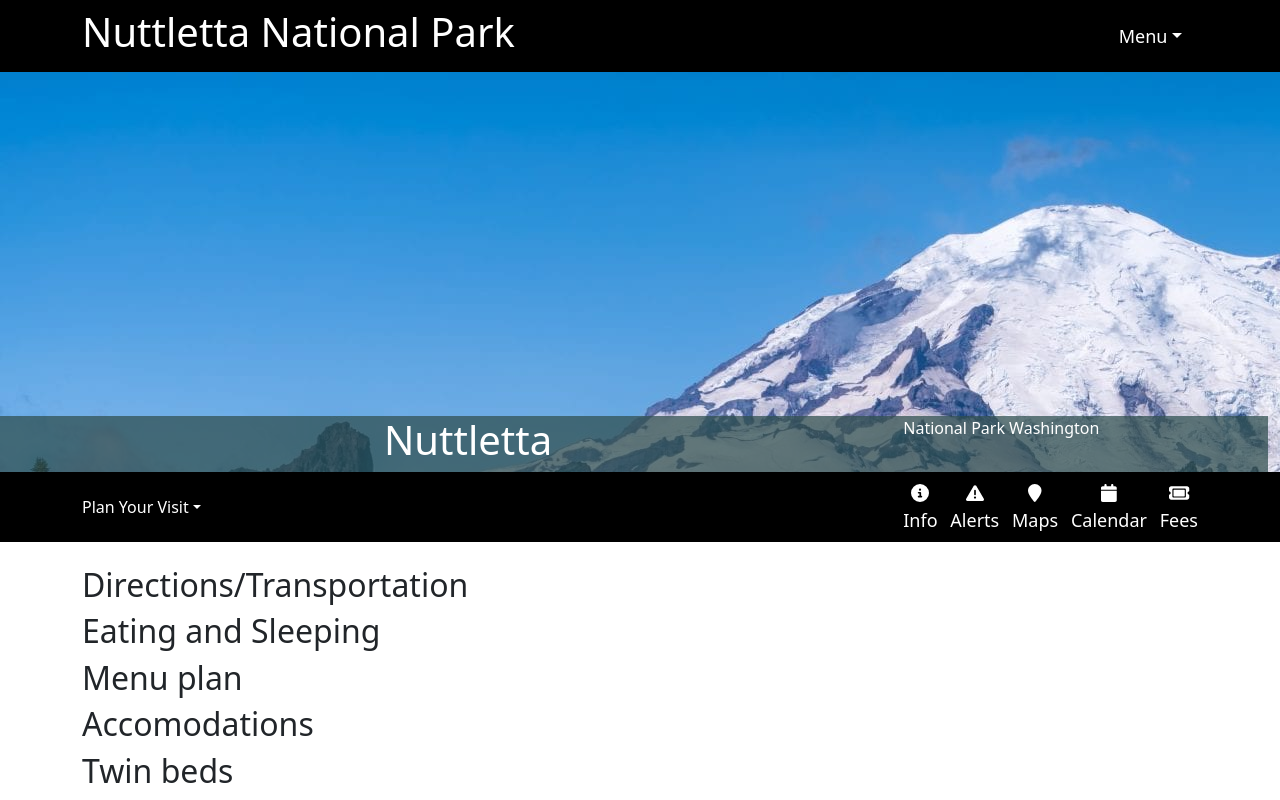
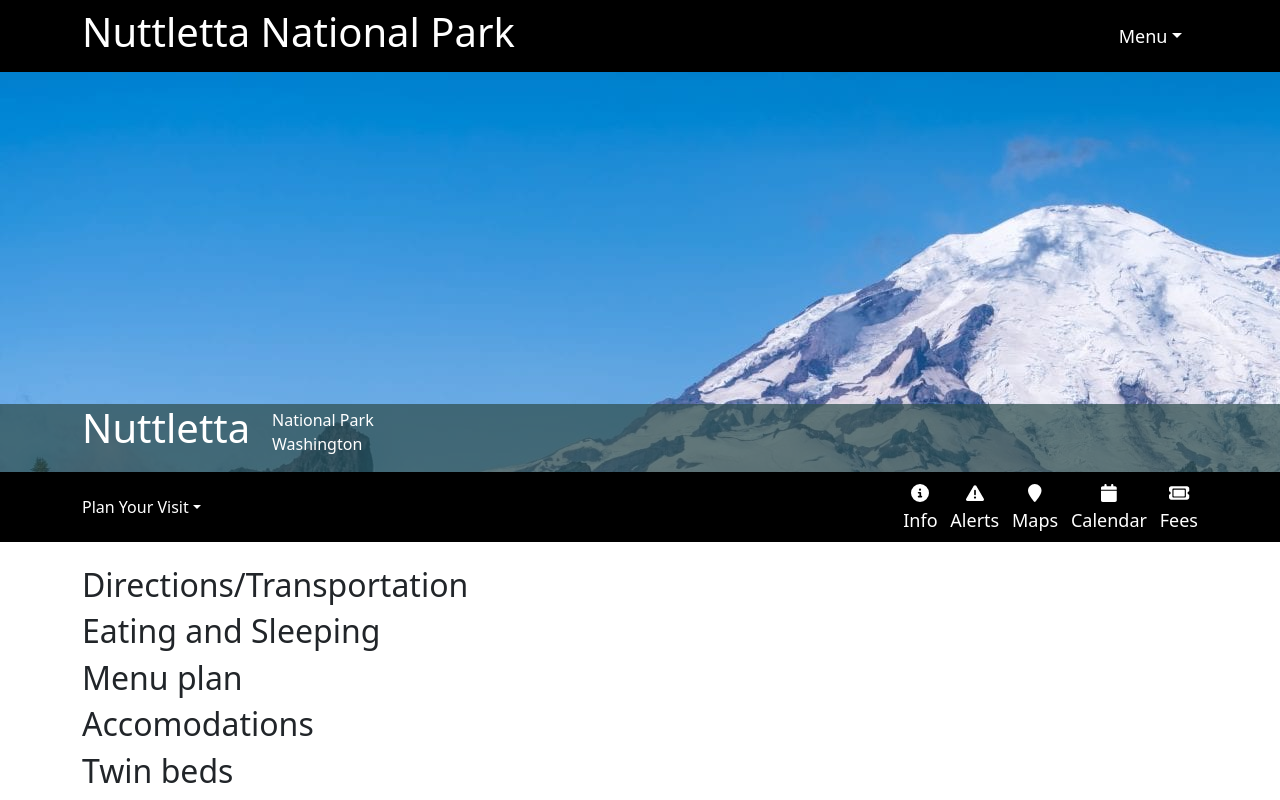
Before and after one commit to MikeColetta/nuttlettawedding, a React (Create React App) app: page / in a window 1280 px wide. Shown: the top 800 px of the page. Built offline with nearby package versions, Linux system fonts and the light colour scheme.

Commit message:
fixed translucent welcome message alignment issue.

```diff
--- a/src/components/Banner/index.js
+++ b/src/components/Banner/index.js
@@ -1,22 +1,23 @@
 import React from "react";
 import "./style.css";
-import { Row, Col } from "react-bootstrap";
+import { Row, Col, Container } from "react-bootstrap";
 
 
 function Banner() {
     return (
         <div className="bannerContainer">
-            <Row className="welcomeMessage">
-                <Col xs={2}></Col>
-                <Col>
-                    <h1 >Nuttletta</h1>
-                </Col>
-                <Col>
-                    <p>National Park Washington</p>
-                </Col>
-                <Col xs={8}>
-                </Col>
-            </Row>
+            <div className="welcomeWrapper">
+                <Container className="welcomeMessage">
+                    <Row>
+                        <Col xs={2}><h1 >Nuttletta</h1></Col>
+                        <Col xs={2}>
+                            <p className="mb-0 mt-1">National Park</p>
+                            <p>Washington</p>
+                            </Col>
+                        <Col s={8}></Col>
+                    </Row>
+                </Container>
+            </div>
         </div>
     )
 }
--- a/src/components/Banner/style.css
+++ b/src/components/Banner/style.css
@@ -13,10 +13,16 @@
 }
 
 .welcomeMessage {
+    color: white;
+}
+
+.welcomeWrapper {
     align-self: flex-end;
     width: 100%;
     background-color: rgba(47, 79, 79, 0.73);
     margin-bottom: 0;
-    color: white;
-    text-align: center;
 }
+
+.rowContainer {
+    text-align: none;
+}
```
